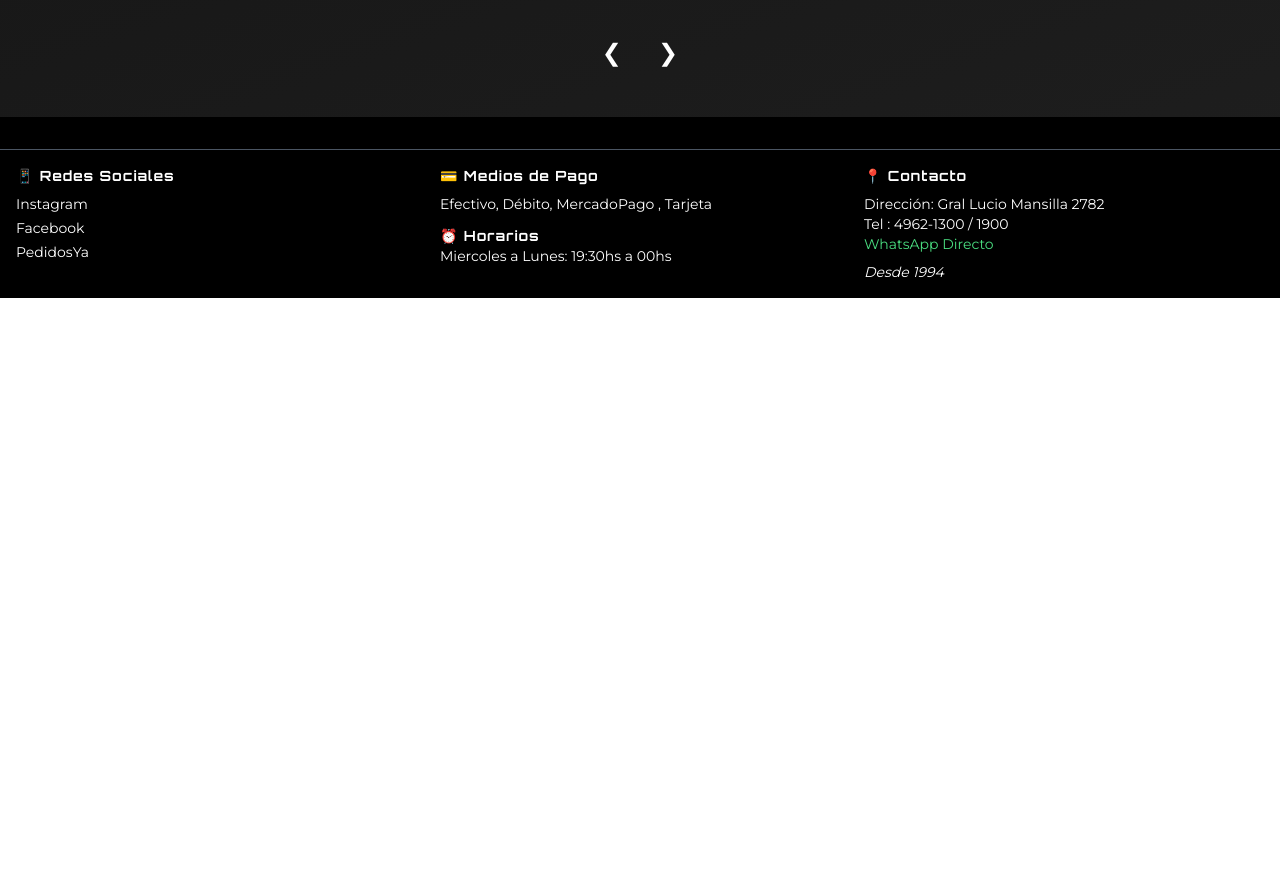
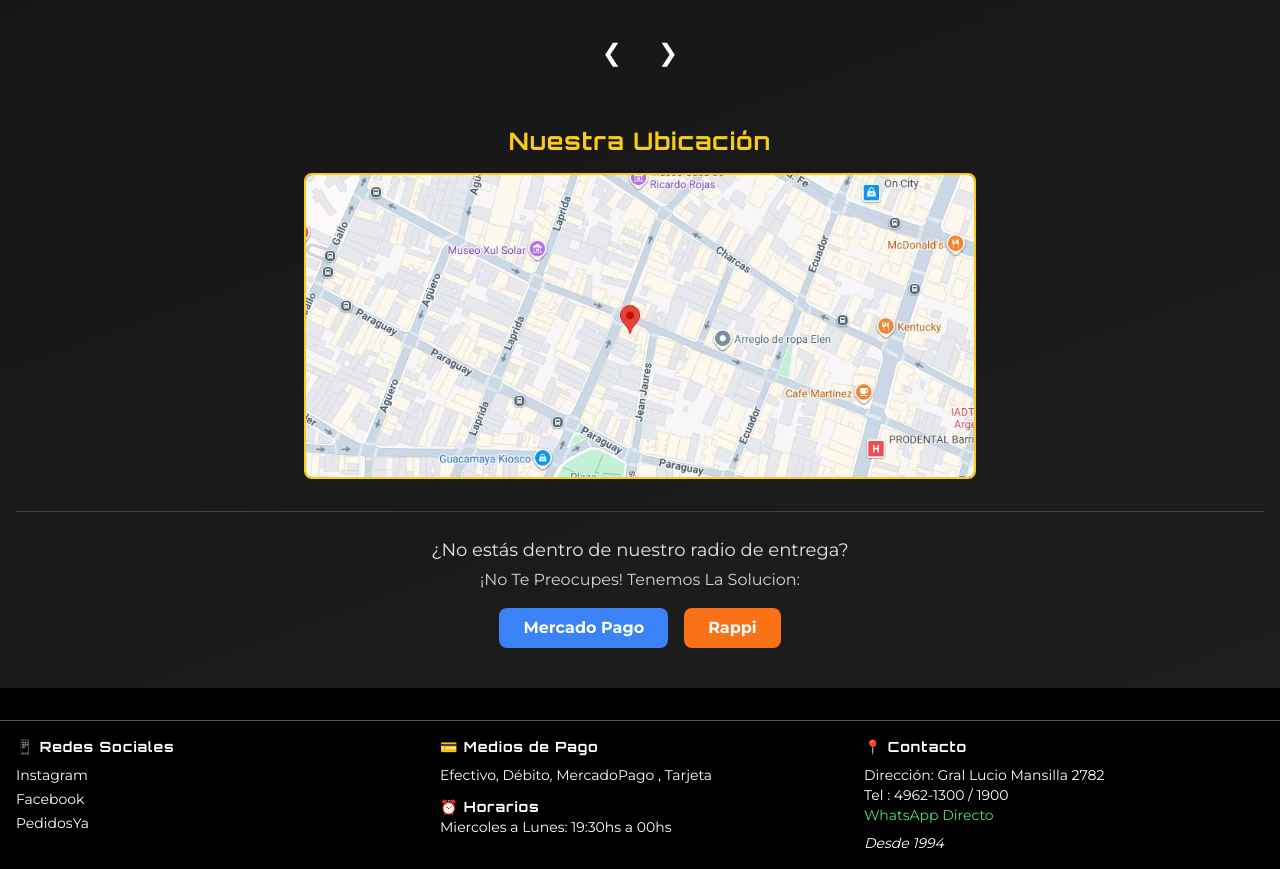
Before and after one commit to cuellogabriel/ElConde, a plain HTML site: page index.html in a window 1280 px wide. Shown: the part 1260-2129 px from the top of the page. Before the commit the page ends 1558 px from the top, so only its background shows below. Drawn offline with nearby package versions, Linux system fonts and the light colour scheme.

Commit message:
agregado de maps

```diff
--- a/index.html
+++ b/index.html
@@ -307,6 +307,26 @@
     </div>
   </section>
 
+  <!-- UBICACIÓN Y OTRAS PLATAFORMAS -->
+  <section class="mt-8 md:mt-12 container mx-auto px-2 md:px-4 text-center">
+    <h2 class="text-xl md:text-2xl font-bold text-center text-yellow-400 mb-4">Nuestra Ubicación</h2>
+    <p class="mb-4 text-gray-300"></p>
+    <div class="max-w-2xl mx-auto">
+      <a href="https://www.google.com/maps/place/Gral.+Lucio+Norberto+Mansilla+2782,+C1425+Cdad.+Aut%C3%B3noma+de+Buenos+Aires/@-34.5961091,-58.4062673,17z/data=!4m6!3m5!1s0x95bcca8fe5e9abbb:0xff7b70992b74fb4!8m2!3d-34.595566!4d-58.406557!16s%2Fg%2F11q2n84g6w?entry=ttu&g_ep=EgoyMDI1MDgxMy4wIKXMDSoASAFQAw%3D%3D" target="_blank" rel="noopener noreferrer" class="block border-2 border-yellow-400 rounded-lg overflow-hidden glow-hover">
+        <img src="pictu/ubicasion.JPG" alt="Ubicación de El Conde " class="w-full h-auto">
+      </a>
+    </div>
+
+    <div class="mt-8 border-t border-gray-700 pt-6">
+      <p class="text-base md:text-lg text-gray-200">¿No estás dentro de nuestro radio de entrega?</p>
+      <p class="text-gray-300 mt-1 mb-4">¡No Te Preocupes! Tenemos La Solucion:</p>
+      <div class="flex justify-center items-center gap-4">
+        <a href="#" target="_blank" rel="noopener noreferrer" class="bg-blue-500 text-white px-6 py-2 rounded-lg font-bold text-sm md:text-base hover:bg-blue-600 transition-colors">Mercado Pago</a>
+        <a href="#" target="_blank" rel="noopener noreferrer" class="bg-orange-500 text-white px-6 py-2 rounded-lg font-bold text-sm md:text-base hover:bg-orange-600 transition-colors">Rappi</a>
+      </div>
+    </div>
+  </section>
+
   <!--FOOTER -->
  <footer id="footer" class="bg-black mt-10 pt-8 pb-4 text-xs md:text-sm">
   <div class="container mx-auto px-2 md:px-4 border-t border-gray-600 pt-4">
--- a/script.js
+++ b/script.js
@@ -273,7 +273,7 @@
       avisoRecargoP.classList.toggle('hidden', tipoTarjetaSelect.value !== 'Credito');
     });
 
-    // --- INICIO LÓGICA SLIDER PRODUCTOS ---
+    // --- SLIDER PRODUCTOS ---
     const carousel = document.querySelector('.carousel');
     if (carousel) {
       const prevButton = document.getElementById('prevProduct');
```
Also changed, not shown: pictu/ubicasion.JPG (added).
